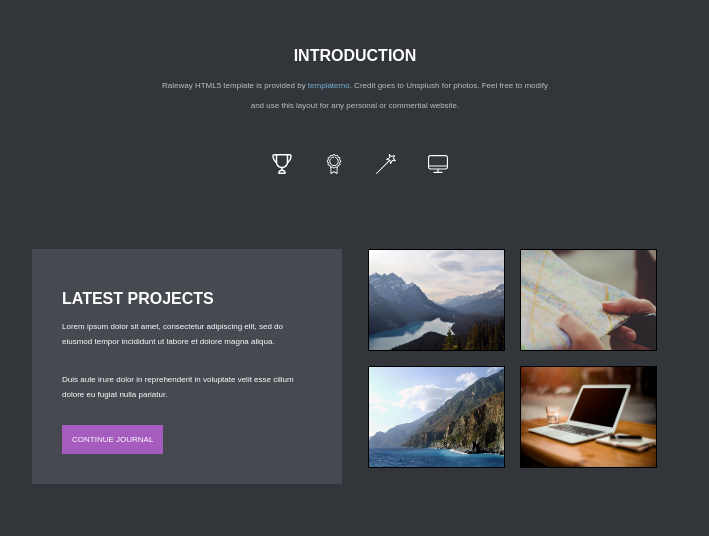
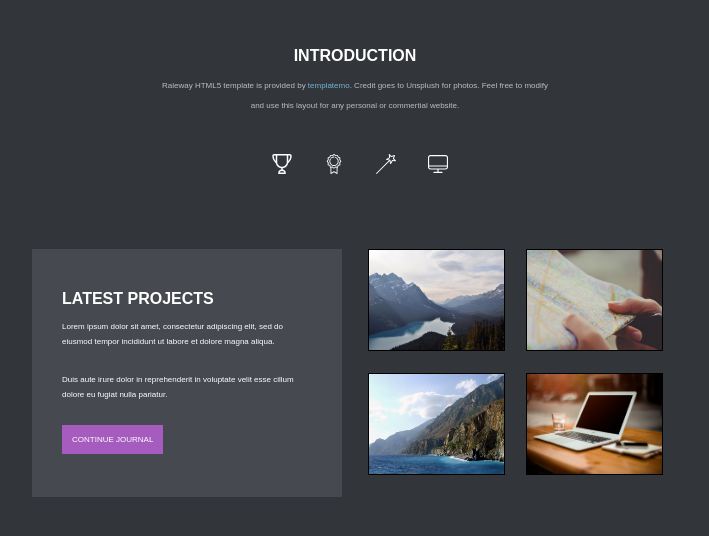
Before and after one commit to yuliyapetrenko/myfirstproject, a website: page index.html in a window 1280 px wide. Shown: the part 92-628 px from the top of the page, without its empty margins (285-994 px from the left). Drawn offline with Linux system fonts and the light colour scheme; a web font is replaced by a local one.

Commit message:
Refactoring

```diff
--- a/index.html
+++ b/index.html
@@ -24,7 +24,7 @@
       </ul>
     </div>
     <div class="intro">
-      <h1 class="intro__head">introduction</h1>
+      <h1 class="intro__title">introduction</h1>
       <p class="intro__text">Raleway HTML5 template is provided by <a href="#" class="intro__link">templatemo</a>. Credit goes to Unsplush for photos. Feel free to modify<br> and use this layout for any personal or commertial website.</p>
       <ul class="intro-icons">
         <li class="intro-icons__item">
@@ -41,6 +41,7 @@
         </li>
       </ul>
   </div>
+  <div class="content-wrapper">
   <div class="projects">
     <h1 class="projects__head">latest projects</h1>
     <p class="projects__text">Lorem ipsum dolor sit amet, consectetur adipiscing elit, sed do eiusmod tempor incididunt ut labore et dolore magna aliqua.</p>
@@ -48,11 +49,22 @@
     <button class="journal">continue journal</button>
   </div>
   <div class="photos">
-    <img class="photos__pic" src="static/img/mountains.jpg" />
-    <img class="photos__pic" src="static/img/map.jpg" />
-    <img class="photos__pic" src="static/img/sea.jpg" />
-    <img class="photos__pic" src="static/img/laptop.jpg" />
+    <ul class="photos__list">
+      <li class="photos__item">
+        <img class="photos__pic" src="static/img/mountains.jpg" />
+      </li>
+      <li class="photos__item">
+        <img class="photos__pic" src="static/img/map.jpg" />
+      </li>
+      <li class="photos__item">
+        <img class="photos__pic" src="static/img/sea.jpg" />
+      </li>
+      <li class="photos__item">
+        <img class="photos__pic" src="static/img/laptop.jpg" />
+    </li>
+    </ul>
   </div>
+</div>
   </div>
 </body>
 </html>
--- a/styles.css
+++ b/styles.css
@@ -4,8 +4,8 @@ body {
 }
 
 .container {
-  max-width: 1200px;
-  width: 646px;
+  max-width: 646px;
+
   font-size: 8px;
   color: #ffffff;
   margin: 0 auto;
@@ -49,7 +49,7 @@ body {
 
 }
 
-.intro__head {
+.intro__title {
   text-transform: uppercase;
 }
 
@@ -86,7 +86,6 @@ body {
   width: 48%;
   background-color: #464950;
   margin-top: 65px;
-  float: left;
 }
 
 .projects__head {
@@ -111,13 +110,12 @@ body {
   padding: 10px;
   border: none;
   cursor: pointer;
-  color: 	#ffffff;
+  color: #ffffff;
 }
 
 .photos {
   width: 48%;
   padding-top: 65px;
-  float: right;
   display: flex;
   flex-wrap: wrap;
 }
@@ -126,6 +124,21 @@ body {
   width: 135px;
   height: 100px;
   border: 1px solid #000000;
-  margin-bottom: 15px;
   margin-right: 15px;
+  margin-bottom: 20px;
+
 }
+
+.photos__list {
+  display: flex;
+  list-style: none;
+  margin: 0;
+  padding: 0;
+  justify-content: space-between;
+  flex-wrap: wrap;
+}
+
+.content-wrapper {
+  display: flex;
+  justify-content: space-between;
+}
```
